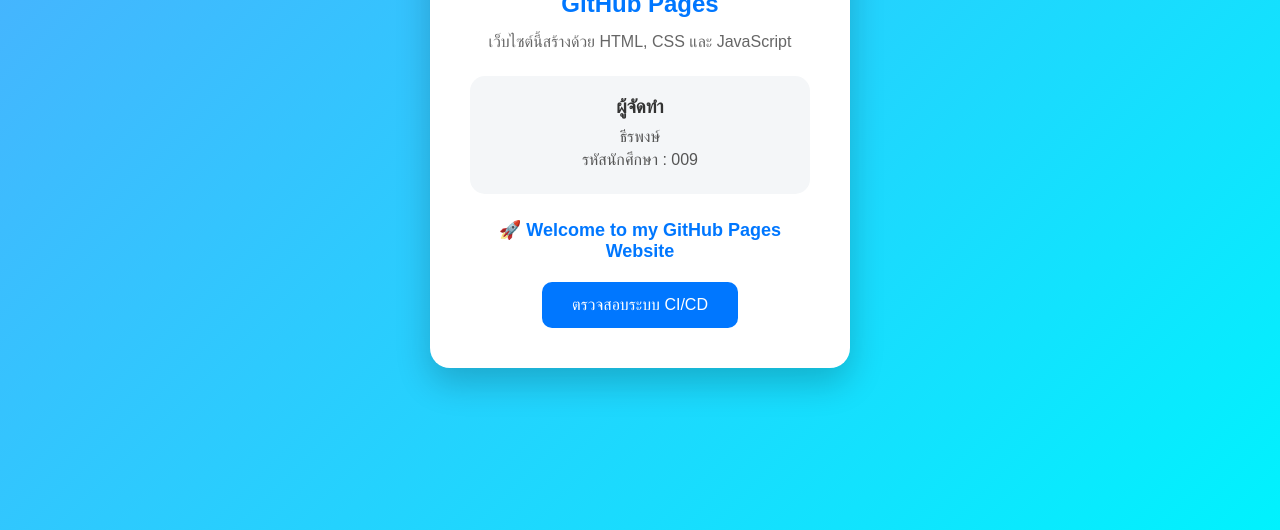
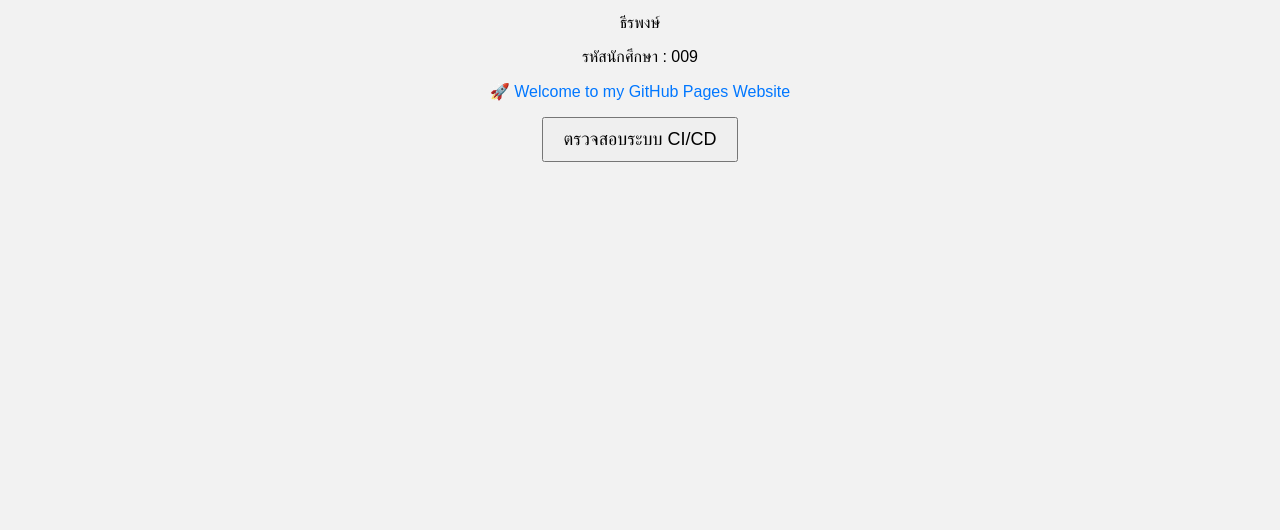
Before and after one commit to 68319010009-web/my-first-actions, a plain HTML site: page index.html in a window 1280 px wide. Shown: the part 270-800 px from the top of the page. Drawn offline with Linux system fonts and the light colour scheme.

Commit message:
Update style.css

```diff
--- a/style.css
+++ b/style.css
@@ -1,95 +1,15 @@
-*{
-    margin:0;
-    padding:0;
-    box-sizing:border-box;
-    font-family:Arial, Helvetica, sans-serif;
-}
-
 body{
-    background:linear-gradient(135deg,#4facfe,#00f2fe);
-    height:100vh;
-    display:flex;
-    justify-content:center;
-    align-items:center;
-}
-
-.container{
-    width:420px;
-    background:white;
-    padding:40px;
-    border-radius:20px;
+    font-family: Arial;
     text-align:center;
-    box-shadow:0 15px 35px rgba(0,0,0,.2);
-    animation:fadeIn 1s;
-}
-
-.logo{
-    font-size:70px;
-    margin-bottom:15px;
+    margin-top:100px;
+    background:#f2f2f2;
 }
 
 h1{
-    color:#222;
-    margin-bottom:5px;
-}
-
-h2{
-    color:#0077ff;
-    margin-bottom:15px;
-}
-
-.subtitle{
-    color:#666;
-    margin-bottom:25px;
-}
-
-.card{
-    background:#f4f6f8;
-    padding:20px;
-    border-radius:15px;
-    margin-bottom:25px;
-}
-
-.card h3{
-    color:#333;
-    margin-bottom:10px;
-}
-
-.card p{
-    margin:5px;
-    color:#555;
+    color:#0066cc;
 }
 
 button{
-    background:#0077ff;
-    color:white;
-    border:none;
-    padding:14px 30px;
-    border-radius:10px;
-    cursor:pointer;
-    font-size:16px;
-    transition:.3s;
+    padding:10px 20px;
+    font-size:18px;
 }
-
-button:hover{
-    background:#005ce6;
-    transform:scale(1.05);
-}
-
-#msg{
-    margin:20px 0;
-    font-size:18px;
-    font-weight:bold;
-    color:green;
-}
-
-@keyframes fadeIn{
-    from{
-        opacity:0;
-        transform:translateY(-20px);
-    }
-    to{
-        opacity:1;
-        transform:translateY(0);
-    }
-}
```
